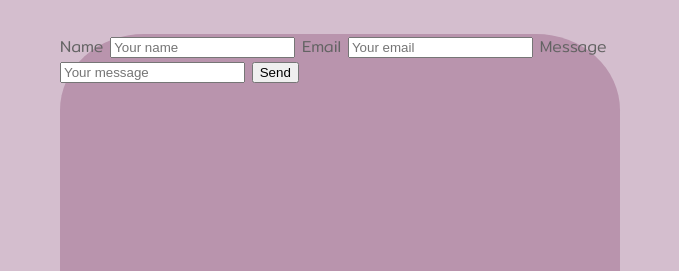
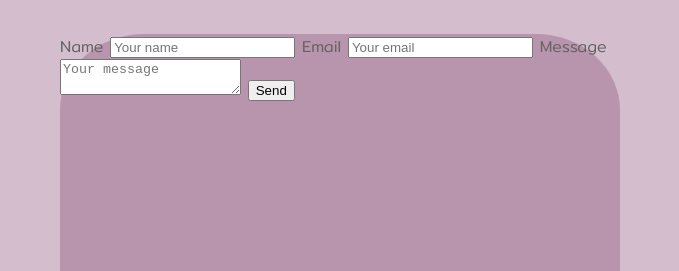
Before and after one commit to jcaylao/JaiCay-Personal-Portfolio, a plain HTML site: page index.html in a window 1280 px wide. Shown: the part 1915-2186 px from the top of the page, 300-979 px from the left. Drawn offline with Linux system fonts and the light colour scheme; a web font is replaced by a local one.

Commit message:
updated message to text area in contact form

```diff
--- a/index.html
+++ b/index.html
@@ -104,7 +104,7 @@
                     </label>
                     <label>
                         Message
-                        <input type="text" name="message" id="message" placeholder="Your message" required>
+                        <textarea name="message" id="message" placeholder="Your message" required></textarea>
                     </label>
                     <button type="submit">Send</button>
                 </form>
```
